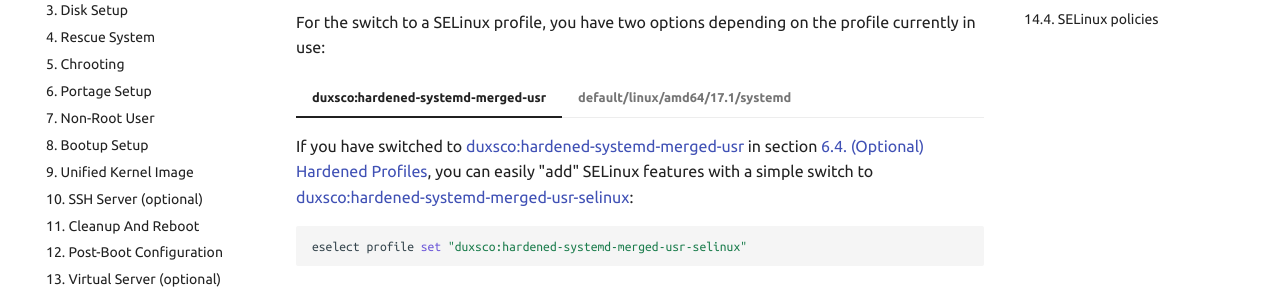
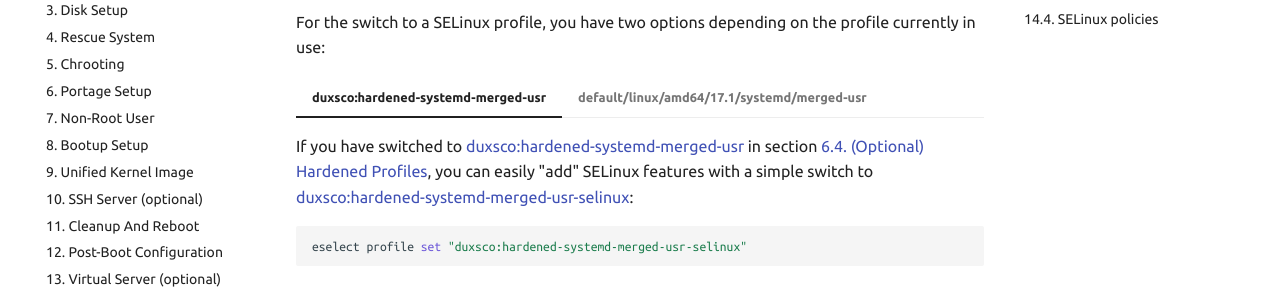
Before and after one commit to duxsco/gentoo-installation, an MkDocs documentation site: the page built from docs/selinux.md, in a window 1280 px wide and 900 px high, scrolled down 549 px. Shown: the part 170-459 px from the top of the window. Built offline with MkDocs 1.6.1 and Material for MkDocs 9.7.7, drawn with Linux system fonts in a browser that asks for light colours; comment, search, counter and statistics services are not loaded.

Commit message:
Update portage profiles

````diff
--- a/docs/selinux.md
+++ b/docs/selinux.md
@@ -31,11 +31,11 @@ For the switch to a SELinux profile, you have two options depending on the profi
     eselect profile set "duxsco:hardened-systemd-merged-usr-selinux"
     ```
 
-=== "default/linux/amd64/17.1/systemd"
-    If you stayed with the profile that came with the stage3 tarball which is most likely "default/linux/amd64/17.1/systemd" you can select the SELinux profile with:
+=== "default/linux/amd64/17.1/systemd/merged-usr"
+    If you stayed with the profile that came with the stage3 tarball which is most likely "default/linux/amd64/17.1/systemd/merged-usr" you can select the SELinux profile with:
 
     ```shell
-    eselect profile set --force "default/linux/amd64/17.1/systemd/selinux"
+    eselect profile set --force "default/linux/amd64/17.1/systemd/selinux/merged-usr"
     ```
 
 These commands are more or less required irrespective of the SELinux profile in use:
````
